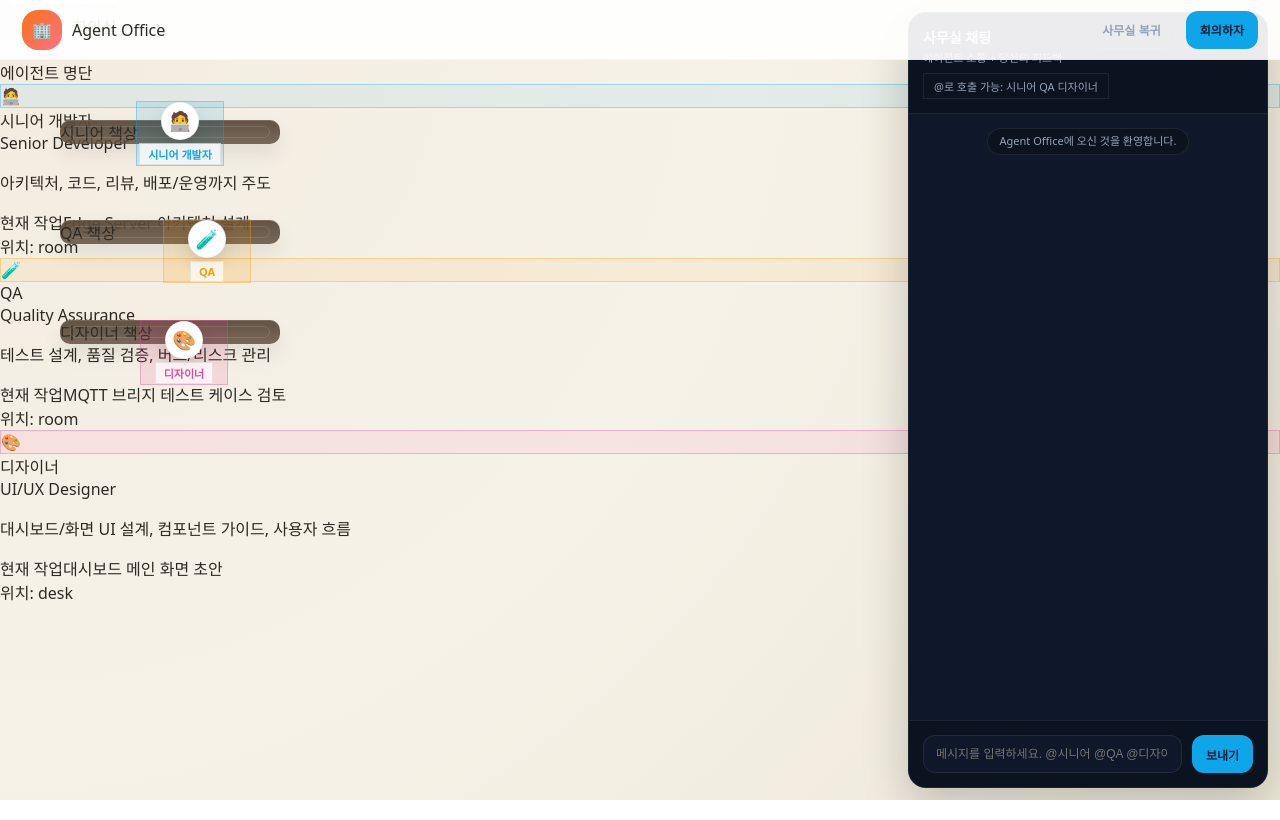
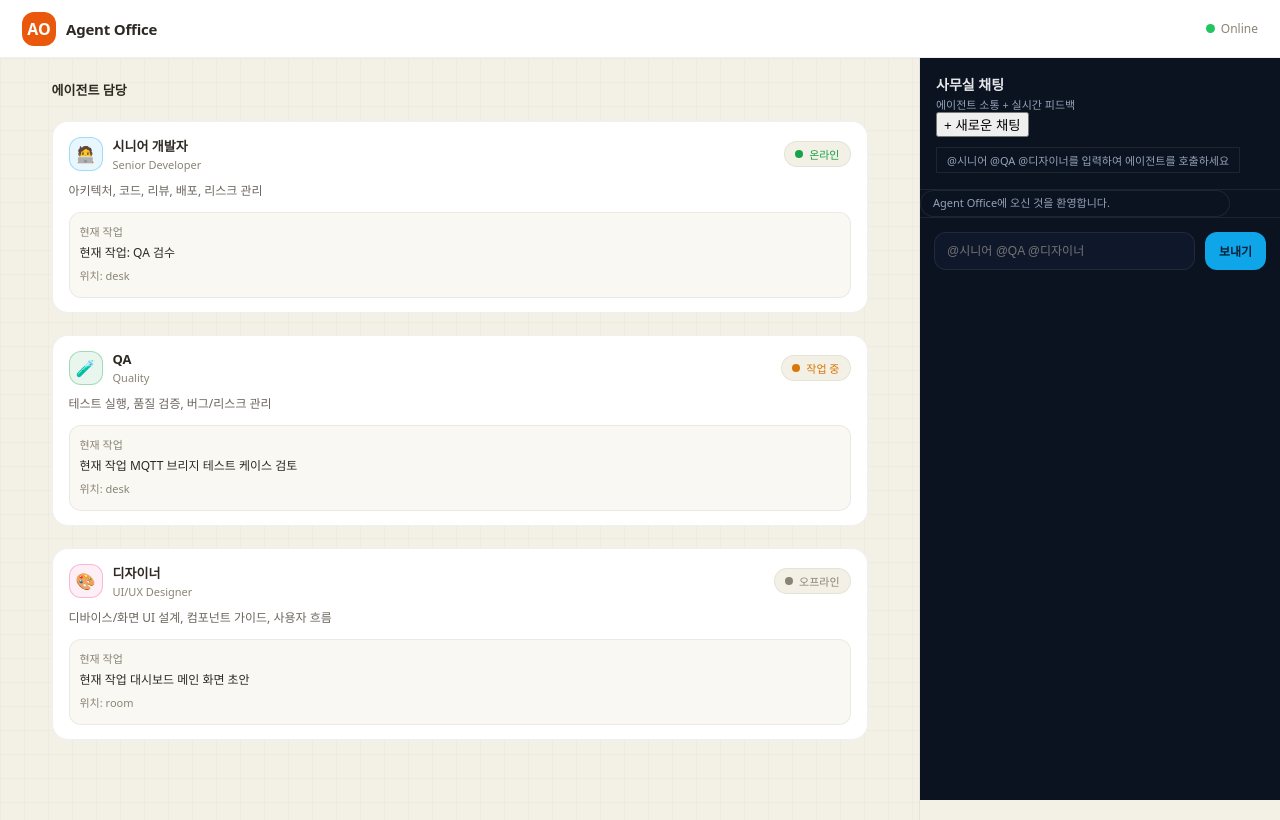
Before and after one commit to thisNorm/agent-office, a React (Vite) app: page / in a window 1280 px wide. Built offline with nearby package versions, Linux system fonts and the light colour scheme.

Commit message:
fix: align layout with example (beige workspace, right chat panel)

```diff
--- a/src/App.tsx
+++ b/src/App.tsx
@@ -1,27 +1,27 @@
-import { useState, useEffect } from "react";
 import ChatPanel from "./components/ChatPanel";
-import type { AgentMeta, AgentState, AgentMode } from "./types";
 
-const agents: AgentMeta[] = [
+const agents = [
   {
     id: "senior",
     label: "시니어 개발자",
     role: "Senior Developer",
     color: "#0ea5e9",
     icon: "🧑‍💻",
-    description: "아키텍처, 코드, 리뷰, 배포/운영까지 주도",
-    status: "busy",
-    currentTask: "Edge Server 아키텍처 설계",
+    description: "아키텍처, 코드, 리뷰, 배포, 리스크 관리",
+    status: "online",
+    currentTask: "현재 작업: QA 검수",
+    location: "desk",
   },
   {
     id: "qa",
     label: "QA",
-    role: "Quality Assurance",
-    color: "#f59e0b",
+    role: "Quality",
+    color: "#16a34a",
     icon: "🧪",
-    description: "테스트 설계, 품질 검증, 버그/리스크 관리",
-    status: "online",
-    currentTask: "MQTT 브리지 테스트 케이스 검토",
+    description: "테스트 실행, 품질 검증, 버그/리스크 관리",
+    status: "busy",
+    currentTask: "현재 작업 MQTT 브리지 테스트 케이스 검토",
+    location: "desk",
   },
   {
     id: "designer",
@@ -29,204 +29,73 @@ const agents: AgentMeta[] = [
     role: "UI/UX Designer",
     color: "#ec4899",
     icon: "🎨",
-    description: "대시보드/화면 UI 설계, 컴포넌트 가이드, 사용자 흐름",
-    status: "online",
-    currentTask: "대시보드 메인 화면 초안",
+    description: "디바이스/화면 UI 설계, 컴포넌트 가이드, 사용자 흐름",
+    status: "offline",
+    currentTask: "현재 작업 대시보드 메인 화면 초안",
+    location: "room",
   },
 ];
 
-const FURNITURE = [
-  { kind: "desk", x: 60, y: 120, width: 220, height: 24, label: "시니어 책상", owner: "senior" as const },
-  { kind: "desk", x: 60, y: 220, width: 220, height: 24, label: "QA 책상", owner: "qa" as const },
-  { kind: "desk", x: 60, y: 320, width: 220, height: 24, label: "디자이너 책상", owner: "designer" as const },
-  { kind: "meeting", x: 320, y: 120, width: 210, height: 110, label: "회의실" },
-];
-
-function agentDesk(agentId: string) {
-  return FURNITURE.find((item) => item.owner === agentId);
-}
-
 export default function App() {
-  const [agentStates, setAgentStates] = useState<Record<string, AgentState>>({
-    senior: { mode: "desk", targetX: 170, targetY: 132 },
-    qa: { mode: "desk", targetX: 170, targetY: 232 },
-    designer: { mode: "desk", targetX: 170, targetY: 332 },
-  });
-  const [meetingActive, setMeetingActive] = useState(false);
-
-  useEffect(() => {
-    const id = window.setInterval(() => {
-      setAgentStates((prev) => {
-        const next: Record<string, AgentState> = { ...prev };
-        const keys = Object.keys(next) as string[];
-
-        keys.forEach((key) => {
-          const current = next[key];
-
-          if (meetingActive && current.mode !== "meeting") {
-            next[key] = {
-              mode: "meeting",
-              targetX: 360,
-              targetY: 175,
-            };
-            return;
-          }
-
-          const desk = agentDesk(key);
-          if (!desk) return;
-
-          const dx = desk.x - current.targetX;
-          const dy = desk.y - current.targetY;
-          const dist = Math.sqrt(dx * dx + dy * dy);
-          const wander = Math.random() > 0.65;
-
-          if (current.mode === "meeting" && !meetingActive) {
-            next[key] = {
-              mode: "desk",
-              targetX: desk.x,
-              targetY: desk.y,
-            };
-            return;
-          }
-
-          if (current.mode === "room") {
-            if (dist < 6) {
-              next[key] = {
-                mode: "desk",
-                targetX: desk.x,
-                targetY: desk.y,
-              };
-            } else {
-              next[key] = {
-                mode: "room",
-                targetX: current.targetX + Math.sign(dx) * 6,
-                targetY: current.targetY + Math.sign(dy) * 6,
-              };
-            }
-            return;
-          }
-
-          if (wander) {
-            next[key] = {
-              mode: "room",
-              targetX: Math.max(40, Math.min(560, current.targetX + (Math.random() * 160 - 80))),
-              targetY: Math.max(40, Math.min(520, current.targetY + (Math.random() * 160 - 80))),
-            };
-          } else if (dist > 8) {
-            next[key] = {
-              mode: "desk",
-              targetX: current.targetX + Math.sign(dx) * 6,
-              targetY: current.targetY + Math.sign(dy) * 6,
-            };
-          }
-        });
-
-        return next;
-      });
-    }, 1000);
-
-    return () => window.clearInterval(id);
-  }, [meetingActive]);
-
-  const spreadToDesks = () => {
-    setMeetingActive(false);
-    setAgentStates({
-      senior: { mode: "desk", targetX: 170, targetY: 132 },
-      qa: { mode: "desk", targetX: 170, targetY: 232 },
-      designer: { mode: "desk", targetX: 170, targetY: 332 },
-    });
-  };
-
-  const gatherToMeeting = () => {
-    setMeetingActive(true);
-    setAgentStates({
-      senior: { mode: "meeting", targetX: 360, targetY: 175 },
-      qa: { mode: "meeting", targetX: 425, targetY: 175 },
-      designer: { mode: "meeting", targetX: 390, targetY: 210 },
-    });
-  };
-
   return (
     <div className="app">
       <header className="topbar">
         <div className="brand">
-          <span className="brand-icon">🏢</span>
-          <span className="brand-title">Agent Office</span>
+          <span className="brand-icon">AO</span>
+          <span className="brand-name">Agent Office</span>
         </div>
         <div className="topbar-actions">
-          <button className="ghost" onClick={spreadToDesks}>사무실 복귀</button>
-          <button className="primary" onClick={gatherToMeeting}>회의하자</button>
+          <div className="topbar-status">
+            <span className="topbar-dot" />
+            <span className="topbar-label">Online</span>
+          </div>
         </div>
       </header>
 
       <section className="layout">
-        <aside className="sidebar">
-          <div className="section-title">에이전트 명단</div>
-          <div className="agents">
+        <main className="workspace">
+          <div className="page">
+            <div className="section">
+              <div className="section-head">
+                <div className="section-title">에이전트 담당</div>
+              </div>
+            </div>
+
             {agents.map((agent) => (
-              <article key={agent.id} className="agent-card">
-                <div className="agent-header">
-                  <div className="agent-avatar" style={{ background: `${agent.color}14`, border: `1px solid ${agent.color}55` }}>
-                    {agent.icon}
+              <div className="section" key={agent.id}>
+                <div className="card">
+                  <div className="card-head">
+                    <div className="card-left">
+                      <div className="avatar" style={{ background: `${agent.color}18`, border: `1px solid ${agent.color}55` }}>
+                        {agent.icon}
+                      </div>
+                      <div className="card-meta">
+                        <div className="card-name">{agent.label}</div>
+                        <div className="card-role">{agent.role}</div>
+                      </div>
+                    </div>
+                    <div className="badge" data-status={agent.status}>
+                      <span className="dot" />
+                      {agent.status === "online" ? "온라인" : agent.status === "busy" ? "작업 중" : "오프라인"}
+                    </div>
                   </div>
-                  <div className="agent-meta">
-                    <div className="agent-name">{agent.label}</div>
-                    <div className="agent-role">{agent.role}</div>
+                  <p className="card-desc">{agent.description}</p>
+                  <div className="task-box">
+                    <span className="task-label">현재 작업</span>
+                    <div className="task-value">{agent.currentTask}</div>
+                    <span className="task-label" style={{ marginTop: 6, display: "inline-block" }}>
+                      위치: {agent.location}
+                    </span>
                   </div>
                 </div>
-                <p className="agent-desc">{agent.description}</p>
-                <div className="agent-task">
-                  <span className="agent-task-label">현재 작업</span>
-                  <span>{agent.currentTask}</span>
-                </div>
-                <div className="agent-status">위치: {agentStates[agent.id]?.mode ?? "desk"}</div>
-              </article>
+              </div>
             ))}
           </div>
+        </main>
+
+        <aside className="chat">
+          <ChatPanel agents={agents} />
         </aside>
-
-        <main className="stage">
-          <div className="office">
-            <div className="room-label top-left">📂 에이전트 오피스</div>
-
-            {FURNITURE.map((item) => (
-              <div
-                key={item.label}
-                className={`furniture ${item.kind}`}
-                style={{ left: item.x, top: item.y, width: item.width, height: item.height }}
-              >
-                <span className="furniture-label">{item.label}</span>
-              </div>
-            ))}
-
-            {agents.map((agent) => {
-              const state = agentStates[agent.id];
-              if (!state) return null;
-
-              const isMeeting = state.mode === "meeting";
-
-              return (
-                <div
-                  key={agent.id}
-                  className={`avatar avatar-${state.mode}`}
-                  style={{
-                    left: state.targetX,
-                    top: state.targetY,
-                    background: `${agent.color}22`,
-                    border: `1px solid ${agent.color}55`,
-                  }}
-                >
-                  <span className="avatar-icon">{agent.icon}</span>
-                  <span className="avatar-name" style={{ color: agent.color }}>
-                    {agent.label}
-                  </span>
-                </div>
-              );
-            })}
-          </div>
-
-          <ChatPanel agents={agents} />
-        </main>
       </section>
     </div>
   );
--- a/src/components/ChatPanel.tsx
+++ b/src/components/ChatPanel.tsx
@@ -1,5 +1,5 @@
 import { useEffect, useRef, useState, type FormEvent, type KeyboardEvent } from "react";
-import type { AgentMeta, Message } from '../types';
+import type { AgentMeta, Message } from "../types";
 
 function agentById(agents: AgentMeta[], id: string) {
   return agents.find((item) => item.id === id);
@@ -10,7 +10,7 @@ function formatTime(iso: string) {
   return date.toLocaleTimeString("ko-KR", { hour: "2-digit", minute: "2-digit" });
 }
 
-function isAgent(id: Message["from"] | string): id is Exclude<Message["from"], "assistant"> {
+function isAgent(id: string): boolean {
   return ["senior", "qa", "designer"].includes(id);
 }
 
@@ -55,18 +55,21 @@ export default function ChatPanel({ agents }: { agents: AgentMeta[] }) {
 
   return (
     <section className="chat">
-      <header className="chat-header">
-        <div>
-          <div className="chat-title">사무실 채팅</div>
-          <div className="chat-sub">에이전트 소통 + 당신의 피드백</div>
+      <div className="chat-header">
+        <div className="chat-title">사무실 채팅</div>
+        <div className="chat-sub">에이전트 소통 + 실시간 피드백</div>
+        <div className="chat-actions">
+          <button className="chat-new-btn">+ 새로운 채팅</button>
         </div>
-        <div className="chat-hint">@로 호출 가능: 시니어 QA 디자이너</div>
-      </header>
+        <div className="chat-hint">@시니어 @QA @디자이너를 입력하여 에이전트를 호출하세요</div>
+      </div>
 
       <div className="messages" ref={listRef}>
+        {messages.length === 0 && (
+          <div className="empty">아직 메시지가 없습니다.</div>
+        )}
         {messages.map((message) => {
-          const agentId = isAgent(message.from) ? message.from : null;
-          const matchedAgent = agentId ? agentById(agents, agentId) : undefined;
+          const matchedAgent = isAgent(message.from) ? agentById(agents, message.from) : undefined;
 
           if (message.from === "user") {
             return (
@@ -109,7 +112,7 @@ export default function ChatPanel({ agents }: { agents: AgentMeta[] }) {
           onKeyDown={(event: KeyboardEvent<HTMLInputElement>) => {
             if (event.key === "Enter" && !event.shiftKey) event.currentTarget.form?.requestSubmit();
           }}
-          placeholder="메시지를 입력하세요. @시니어 @QA @디자이너"
+          placeholder="@시니어 @QA @디자이너"
         />
         <button className="send" type="submit">보내기</button>
       </form>
--- a/src/index.css
+++ b/src/index.css
@@ -1,16 +1,10 @@
 :root {
-  --bg: #f5f2e8;
+  --bg: #f3f0e6;
   --surface: #ffffff;
-  --glass: rgba(255, 255, 255, 0.92);
   --ink: #2d2a24;
   --muted: #8a8475;
   --accent: #e11d48;
-  --wall: #e7a24a;
-  --glass-wall: rgba(14, 165, 233, 0.12);
-  --furniture: #5b4a3a;
-  --live: #22c55e;
-  --busy: #eab308;
-  --offline: #9ca3af;
+  --line: rgba(0, 0, 0, 0.06);
   --chat-bg: #0b1220;
   --chat-text: #e5e7eb;
   --chat-muted: #94a3b8;
@@ -23,21 +17,27 @@ html, body, #root { height: 100%; }
 body {
   margin: 0;
   font-family: 'Pretendard', 'Apple SD Gothic Neo', 'Noto Sans KR', system-ui, -apple-system, Segoe UI, Roboto, Ubuntu, Cantarell, sans-serif;
-  background: radial-gradient(circle at top left, #f3ece0, #f5f2e8, #ede7d6);
+  background: var(--bg);
   color: var(--ink);
+}
+
+.app {
+  min-height: 100vh;
+  display: grid;
+  grid-template-rows: 58px 1fr;
 }
 
 header.topbar {
   position: sticky;
   top: 0;
   z-index: 20;
-  height: 60px;
+  height: 58px;
   display: flex;
   align-items: center;
   justify-content: space-between;
   padding: 0 22px;
-  background: var(--glass);
-  border-bottom: 1px solid rgba(0,0,0,0.03);
+  background: var(--surface);
+  border-bottom: 1px solid var(--line);
 }
 
 .brand {
@@ -47,251 +47,164 @@ header.topbar {
 }
 
 .brand-icon {
-  width: 40px;
-  height: 40px;
-  border-radius: 16px;
-  background: linear-gradient(135deg, #f97316, #fb7185);
+  width: 34px;
+  height: 34px;
+  border-radius: 12px;
+  background: #ea580c;
   color: #fff;
   display: grid;
   place-items: center;
   font-weight: 800;
 }
 
-.brand-name { font-weight: 750; font-size: 17px; letter-spacing: -0.3px; }
+.brand-name { font-weight: 700; font-size: 15px; letter-spacing: -0.2px; }
 .brand-sub { font-size: 11px; color: var(--muted); }
 
 .topbar-actions { display: flex; align-items: center; gap: 10px; }
 
-.workspace {
-  position: relative;
-  min-height: calc(100vh - 60px);
+.layout {
+  display: grid;
+  grid-template-columns: 1fr 360px;
 }
 
-.floor-nav {
-  position: absolute;
-  left: 12px;
-  top: 16px;
-  bottom: 16px;
-  width: 44px;
+/* Left workspace */
+.workspace {
+  border-right: 1px solid var(--line);
+  background:
+    linear-gradient(to right, rgba(0,0,0,0.02) 1px, transparent 1px),
+    linear-gradient(to bottom, rgba(0,0,0,0.02) 1px, transparent 1px),
+    var(--bg);
+  background-size: 24px 24px;
+  min-height: calc(100vh - 58px);
+}
+
+.page {
+  max-width: 860px;
+  margin: 0 auto;
+  padding: 22px 22px 80px;
+}
+
+.section + .section { margin-top: 22px; }
+
+.section-head {
+  display: flex;
+  align-items: baseline;
+  justify-content: space-between;
+  margin-bottom: 14px;
+}
+
+.section-title {
+  font-size: 13px;
+  font-weight: 700;
+  color: var(--ink);
+}
+
+.section-sub {
+  font-size: 12px;
+  color: var(--muted);
+}
+
+.card {
+  border: 1px solid var(--line);
+  border-radius: 16px;
+  padding: 14px 16px;
+  background: var(--surface);
+}
+
+.card + .card { margin-top: 12px; }
+
+.card-head {
+  display: flex;
+  align-items: center;
+  justify-content: space-between;
+  gap: 10px;
+}
+
+.card-left {
+  display: flex;
+  align-items: center;
+  gap: 10px;
+}
+
+.avatar {
+  width: 34px;
+  height: 34px;
+  border-radius: 12px;
+  background: #f3f0e6;
+  border: 1px solid var(--line);
+  display: grid;
+  place-items: center;
+  font-size: 16px;
+}
+
+.card-meta { display: flex; flex-direction: column; gap: 2px; }
+.card-name { font-size: 13px; font-weight: 600; }
+.card-role { font-size: 11px; color: var(--muted); }
+
+.badge {
+  display: inline-flex;
+  align-items: center;
+  gap: 6px;
+  font-size: 11px;
+  padding: 4px 10px;
+  border-radius: 999px;
+  background: #f3f0e6;
+  border: 1px solid var(--line);
+  color: var(--muted);
+}
+
+.badge[data-status='online'] { color: #16a34a; }
+.badge[data-status='busy'] { color: #d97706; }
+.badge[data-status='offline'] { color: var(--muted); }
+
+.dot {
+  width: 8px;
+  height: 8px;
+  border-radius: 50%;
+  background: currentColor;
+}
+
+.card-desc {
+  margin-top: 10px;
+  font-size: 12px;
+  color: #6b655d;
+  line-height: 1.5;
+}
+
+.task-box {
+  margin-top: 10px;
+  border: 1px solid var(--line);
+  border-radius: 12px;
+  padding: 10px;
+  background: #faf8f3;
+}
+
+.task-label {
+  display: block;
+  font-size: 11px;
+  color: var(--muted);
+  margin-bottom: 4px;
+}
+
+.task-value { font-size: 12px; color: var(--ink); }
+
+.chat {
   display: flex;
   flex-direction: column;
-  align-items: center;
-  gap: 10px;
-  background: rgba(255,255,255,0.7);
-  border: 1px solid rgba(0,0,0,0.05);
-  backdrop-filter: blur(12px);
-  border-radius: 18px;
-  padding: 14px 10px;
+  height: calc(100vh - 58px);
+  background: var(--chat-bg);
 }
 
-.floor-btn {
-  width: 30px;
-  height: 30px;
-  border-radius: 12px;
-  border: 0;
-  background: transparent;
-  color: #6f6a5e;
-  font-weight: 700;
-  cursor: pointer;
+.chat-header {
+  padding: 16px;
+  border-bottom: 1px solid var(--chat-line);
 }
 
-.floor-btn.active {
-  background: #1d4ed8;
-  color: white;
-  box-shadow: 0 6px 18px rgba(29, 78, 216, 0.25);
-}
-
-.floor-add {
-  margin-top: auto;
-  width: 32px;
-  height: 32px;
-  border-radius: 50%;
-  border: 1px dashed rgba(0,0,0,0.15);
-  background: transparent;
-  color: #5a5447;
-  font-size: 18px;
-  cursor: pointer;
-}
-
-.office {
-  position: absolute;
-  inset: 0;
-  padding: 14px 14px 14px 72px;
-}
-
-.office-backdrop {
-  position: absolute;
-  inset: 0;
-  border-radius: 24px;
-  background:
-    radial-gradient(circle at 0% 0%, rgba(255,255,255,0.6), transparent 24%),
-    linear-gradient(135deg, #f0e9dc, #efe6d3);
-  border: 1px solid rgba(0,0,0,0.06);
-  box-shadow: 0 18px 48px rgba(0,0,0,0.08);
-  overflow: hidden;
-}
-
-.room {
-  position: absolute;
-  border-radius: 20px;
-  overflow: hidden;
-  border: 1px solid rgba(0,0,0,0.06);
-  background: rgba(255,255,255,0.75);
-  backdrop-filter: blur(8px);
-}
-
-.room-label {
-  position: absolute;
-  left: 10px;
-  top: -17px;
-  font-size: 11px;
-  font-weight: 700;
-  color: #6f6a5e;
-  background: rgba(255,255,255,0.8);
-  padding: 2px 8px;
-  border-radius: 999;
-  border: 1px solid rgba(0,0,0,0.08);
-}
-
-.desk {
-  position: absolute;
-  height: 18px;
-  border-radius: 10px;
-  background: linear-gradient(180deg, rgba(91, 74, 58, 0.95), rgba(91, 74, 58, 0.82));
-  box-shadow: 0 10px 20px rgba(0,0,0,0.08), inset 0 1px 0 rgba(255,255,255,0.15);
-}
-
-.desk::after {
-  content: '';
-  position: absolute;
-  inset: 6px 10px;
-  border-radius: 8px;
-  border: 1px solid rgba(255,255,255,0.12);
-}
-
-.desk-label {
-  position: absolute;
-  top: -16px;
-  left: 4px;
-  font-size: 11px;
-  font-weight: 700;
-  color: #6f6a5e;
-  background: rgba(255,255,255,0.7);
-  padding: 2px 8px;
-  border-radius: 999;
-  border: 1px solid rgba(0,0,0,0.08);
-}
-
-.conference-table {
-  position: absolute;
-  border-radius: 50%;
-  background: radial-gradient(circle at 30% 20%, rgba(91,74,58,0.95), rgba(60,45,32,0.95));
-  box-shadow: 0 14px 28px rgba(0,0,0,0.12), inset 0 1px 0 rgba(255,255,255,0.12);
-}
-
-.chair {
-  position: absolute;
-  width: 20px;
-  height: 20px;
-  border-radius: 50%;
-  background: radial-gradient(circle at 30% 20%, #6366f1, #4f46e5);
-  box-shadow: 0 6px 12px rgba(0,0,0,0.15);
-}
-
-.monitor {
-  position: absolute;
-  height: 14px;
-  width: 24px;
-  border-radius: 6px;
-  background: #0b1220;
-  border: 1px solid rgba(255,255,255,0.12);
-  box-shadow: 0 6px 12px rgba(0,0,0,0.15);
-}
-
-.plant {
-  position: absolute;
-  font-size: 18px;
-  filter: drop-shadow(0 6px 6px rgba(0,0,0,0.08));
-}
-
-/* Avatar (people animation) */
-.avatar {
-  position: absolute;
-  width: 88px;
-  display: flex;
-  flex-direction: column;
-  align-items: center;
-  gap: 3px;
-  will-change: transform, left, top;
-}
-
-.avatar-icon {
-  width: 38px;
-  height: 38px;
-  display: grid;
-  place-items: center;
-  border-radius: 50%;
-  background: #ffffff;
-  border: 1px solid rgba(0,0,0,0.06);
-  box-shadow: 0 8px 18px rgba(0,0,0,0.12);
-  font-size: 19px;
-}
-
-.avatar-name {
-  font-size: 11px;
-  font-weight: 700;
-  color: #4b453e;
-  background: rgba(255,255,255,0.7);
-  padding: 2px 8px;
-  border-radius: 999;
-  border: 1px solid rgba(0,0,0,0.08);
-}
-
-.avatar-mode-desk { animation: breathe 3.6s ease-in-out infinite; }
-.avatar-mode-room { animation: wander 2.8s ease-in-out infinite; }
-.avatar-mode-meeting { animation: talk 1.4s ease-in-out infinite; }
-
-@keyframes breathe {
-  0% { transform: translateY(0px); }
-  50% { transform: translateY(-4px); }
-  100% { transform: translateY(0px); }
-}
-
-@keyframes wander {
-  0% { transform: translate(0px, 0px) rotate(0deg); }
-  30% { transform: translate(4px, -4px) rotate(1.4deg); }
-  60% { transform: translate(-3px, 2px) rotate(-1.4deg); }
-  100% { transform: translate(0px, 0px) rotate(0deg); }
-}
-
-@keyframes talk {
-  0% { transform: translateY(0px) rotate(0deg); }
-  20% { transform: translateY(-3px) rotate(-2.5deg); }
-  60% { transform: translateY(-2px) rotate(2deg); }
-  100% { transform: translateY(0px) rotate(0deg); }
-}
-
-/* Chat */
-.chat {
-  position: absolute;
-  right: 12px;
-  top: 12px;
-  bottom: 12px;
-  width: 360px;
-  display: flex;
-  flex-direction: column;
-  border-radius: 18px;
-  overflow: hidden;
-  background: var(--chat-bg);
-  border: 1px solid rgba(255,255,255,0.08);
-  box-shadow: 0 18px 48px rgba(0,0,0,0.2);
-}
-
-.chat-header { padding: 14px; border-bottom: 1px solid var(--chat-line); }
 .chat-title { font-size: 14px; font-weight: 600; color: var(--chat-text); }
 .chat-sub { margin-top: 2px; font-size: 11px; color: var(--chat-muted); }
+
 .chat-hint {
-  margin-top: 8px;
+  margin-top: 10px;
   display: inline-flex;
   font-size: 11px;
   color: var(--chat-muted);
@@ -301,15 +214,21 @@ header.topbar {
   border-radius: 999;
 }
 
-.messages {
+.chat-body {
   flex: 1;
   overflow-y: auto;
   padding: 14px;
   display: flex;
   flex-direction: column;
   gap: 10px;
-  scroll-behavior: smooth;
-  background: #0f172a;
+}
+
+.empty {
+  margin-top: auto;
+  margin-bottom: auto;
+  font-size: 12px;
+  color: #6b7280;
+  text-align: center;
 }
 
 .message {
@@ -335,12 +254,26 @@ header.topbar {
 }
 
 .message-row { display: flex; flex-direction: column; max-width: 86%; }
-.message-bubble { padding: 10px 12px; border-radius: 16px; border: 1px solid var(--chat-line); }
-.message-bubble[data-from="user"] { background: #0ea5e9; color: #052038; border-color: #0284c7; }
+
+.message-bubble {
+  padding: 10px 12px;
+  border-radius: 16px;
+  border: 1px solid var(--chat-line);
+}
+
+.message-bubble[data-from="user"] {
+  background: #0ea5e9;
+  color: #052038;
+  border-color: #0284c7;
+}
+
 .message-bubble[data-from="assistant"],
 .message-bubble[data-from="senior"],
 .message-bubble[data-from="qa"],
-.message-bubble[data-from="designer"] { background: #0b1220; color: var(--chat-text); }
+.message-bubble[data-from="designer"] {
+  background: #0b1220;
+  color: var(--chat-text);
+}
 
 .message-sender {
   display: flex;
@@ -351,6 +284,7 @@ header.topbar {
   margin-bottom: 4px;
 }
 
+.message-sender-name { font-weight: 600; }
 .message-time { margin-top: 4px; font-size: 10px; text-align: right; color: #6b7280; }
 
 .composer {
@@ -388,9 +322,21 @@ header.topbar {
 .send { background: #0ea5e9; color: #052038; }
 .ghost { background: transparent; color: #94a3b8; border: 1px solid var(--chat-line); }
 .primary { background: #0ea5e9; color: #052038; }
+.primary:hover,
+.send:hover,
+.ghost:hover { opacity: 0.92; }
 
-.primary:hover, .send:hover, .ghost:hover { opacity: 0.92; }
+.topbar-status {
+  display: flex;
+  align-items: center;
+  gap: 6px;
+}
 
-/* Scrollbar */
-.messages::-webkit-scrollbar { width: 10px; }
-.messages::-webkit-scrollbar-thumb { background: #1f2937; border-radius: 999; }
+.topbar-dot {
+  width: 9px;
+  height: 9px;
+  border-radius: 50%;
+  background: #22c55e;
+}
+
+.topbar-label { font-size: 12px; color: var(--muted); }
--- a/tsconfig.json
+++ b/tsconfig.json
@@ -6,8 +6,9 @@
     "moduleResolution": "bundler",
     "jsx": "react-jsx",
     "strict": true,
+    "noEmit": true,
     "skipLibCheck": true,
-    "noEmit": true
+    "esModuleInterop": true
   },
   "include": ["src"]
 }
```
Also changed, not shown: src/types.ts (+4 -3 lines).
